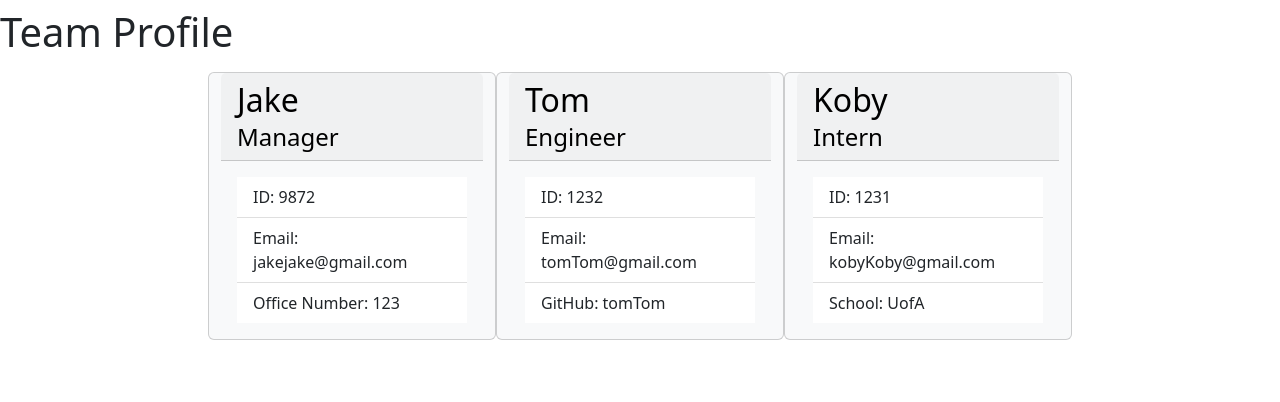
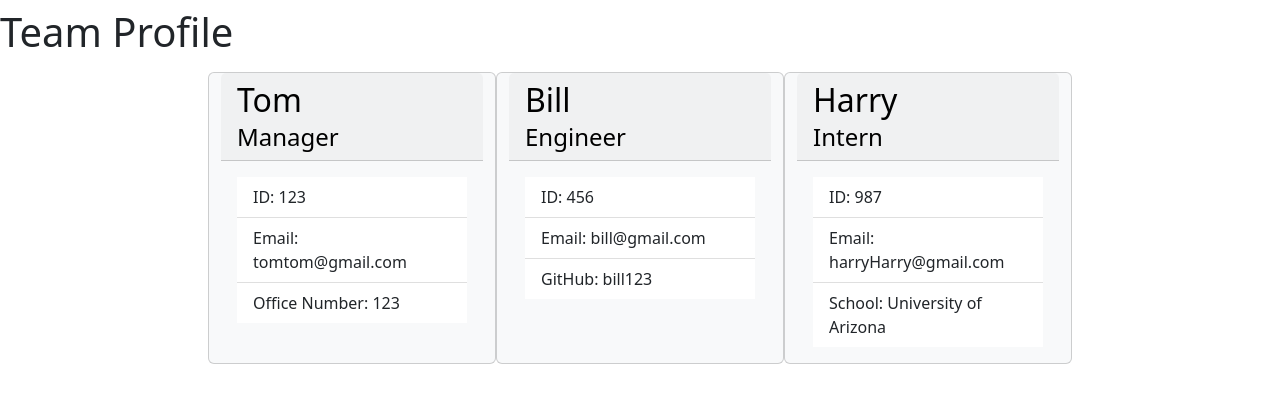
Before and after one commit to shannonpuno/Team-Profile-Generator, a website: page dist/index.html in a window 1280 px wide. Drawn offline with nearby package versions, Linux system fonts and the light colour scheme.

Commit message:
added read.me

```diff
--- a/dist/index.html
+++ b/dist/index.html
@@ -20,40 +20,40 @@
 
     <div class="card text-bg-light mb-3" style="max-width: 18rem;">
         <div class="card-header">
-            <h2 class="card-title">Jake </h2>
+            <h2 class="card-title">Tom</h2>
             <h4 class="card-subtitle">Manager</h4>
         </div>
         <div class="card-body">
             <ul class="list-group list-group-flush">
-                <li class="list-group-item"> ID: 9872</li>
-                <li class="list-group-item"> Email: jakejake@gmail.com</li>
+                <li class="list-group-item"> ID: 123</li>
+                <li class="list-group-item"> Email: tomtom@gmail.com</li>
                 <li class="list-group-item"> Office Number: 123</li>
             </ul>
         </div>
     </div>
     <div class="card text-bg-light mb-3" style="max-width: 18rem;">
         <div class="card-header">
-            <h2 class="card-title">Tom</h2>
+            <h2 class="card-title">Bill</h2>
             <h4 class="card-subtitle">Engineer</h4>
         </div>
         <div class="card-body">
             <ul class="list-group list-group-flush">
-                <li class="list-group-item"> ID: 1232</li>
-                <li class="list-group-item"> Email: tomTom@gmail.com</li>
-                <li class="list-group-item"> GitHub: tomTom</li>
+                <li class="list-group-item"> ID: 456</li>
+                <li class="list-group-item"> Email: bill@gmail.com</li>
+                <li class="list-group-item"> GitHub: bill123</li>
             </ul>
         </div>
     </div>
     <div class="card text-bg-light mb-3" style="max-width: 18rem;">
         <div class="card-header">
-            <h2 class="card-title">Koby</h2>
+            <h2 class="card-title">Harry</h2>
             <h4 class="card-subtitle">Intern</h4>
         </div>
         <div class="card-body">
             <ul class="list-group list-group-flush">
-                <li class="list-group-item"> ID: 1231</li>
-                <li class="list-group-item"> Email: kobyKoby@gmail.com</li>
-                <li class="list-group-item"> School: UofA</li>
+                <li class="list-group-item"> ID: 987</li>
+                <li class="list-group-item"> Email: harryHarry@gmail.com</li>
+                <li class="list-group-item"> School: University of Arizona</li>
             </ul>
         </div>
     </div>
```
Also changed, not shown: README.md, demoImages/finalPage.png (added), demoImages/jestTest.png (added), demoImages/promptQ.png (added), dist/style.css (added), 1 other file.
